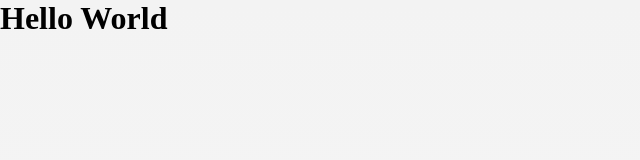
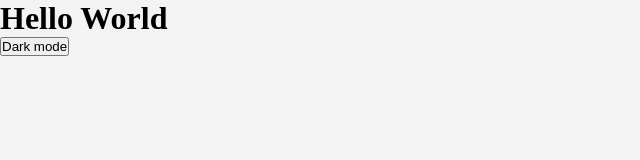
Before and after one commit to kajgod/mojstrip, a Next.js app in the folder mojstrip/: page / in a window 1280 px wide. Shown: the top 160 px of the page, without its empty margins (0-640 px from the left). Built offline with nearby package versions, Linux system fonts and the light colour scheme.

Commit message:
feat: add toggle dark mode hook

```diff
--- a/mojstrip/pages/_app.tsx
+++ b/mojstrip/pages/_app.tsx
@@ -1,6 +1,6 @@
-import '../styles/globals.css'
-import type { AppProps } from 'next/app'
+import "../styles/globals.css";
+import type { AppProps } from "next/app";
 
 export default function App({ Component, pageProps }: AppProps) {
-  return <Component {...pageProps} />
+  return <Component {...pageProps} />;
 }
--- a/mojstrip/pages/_document.tsx
+++ b/mojstrip/pages/_document.tsx
@@ -1,13 +1,13 @@
-import { Html, Head, Main, NextScript } from 'next/document'
+import { Html, Head, Main, NextScript } from "next/document";
 
 export default function Document() {
   return (
-    <Html lang="en">
+    <Html lang="hr">
       <Head />
       <body>
         <Main />
         <NextScript />
       </body>
     </Html>
-  )
+  );
 }
--- a/mojstrip/pages/index.tsx
+++ b/mojstrip/pages/index.tsx
@@ -1,6 +1,8 @@
-import Head from 'next/head'
+import Head from "next/head";
+import useDarkMode from "../svc/service";
 
 export default function Home() {
+  const { isDarkMode, toggleDarkMode } = useDarkMode();
   return (
     <>
       <Head>
@@ -9,9 +11,10 @@ export default function Home() {
         <meta name="viewport" content="width=device-width, initial-scale=1" />
         <link rel="icon" href="/favicon.ico" />
       </Head>
-      <main>
+      <main className={isDarkMode ? "dark" : undefined}>
         <h1>Hello World</h1>
+        <button onClick={toggleDarkMode}>Dark mode</button>
       </main>
     </>
-  )
+  );
 }
--- /dev/null
+++ b/mojstrip/svc/service.tsx
@@ -0,0 +1,19 @@
+import { useState, useEffect } from "react";
+
+export default function useDarkMode() {
+  const [isDarkMode, setIsDarkMode] = useState(false);
+
+  useEffect(() => {
+    window
+      .matchMedia("(prefers-color-scheme: dark)")
+      .addEventListener("change", (e) => {
+        setIsDarkMode(e.matches);
+      });
+  }, []);
+
+  const toggleDarkMode = () => {
+    setIsDarkMode(!isDarkMode);
+  };
+
+  return { isDarkMode, toggleDarkMode };
+}
```
